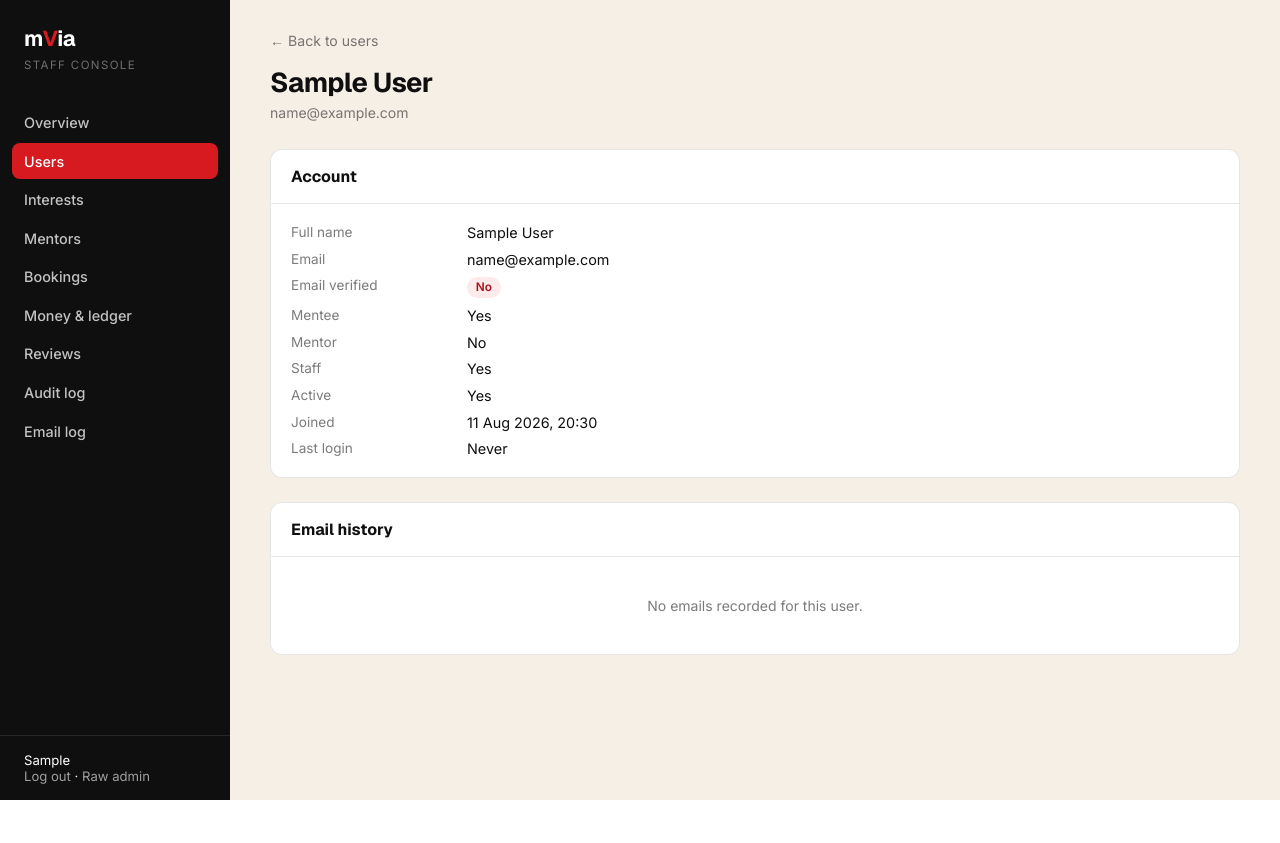
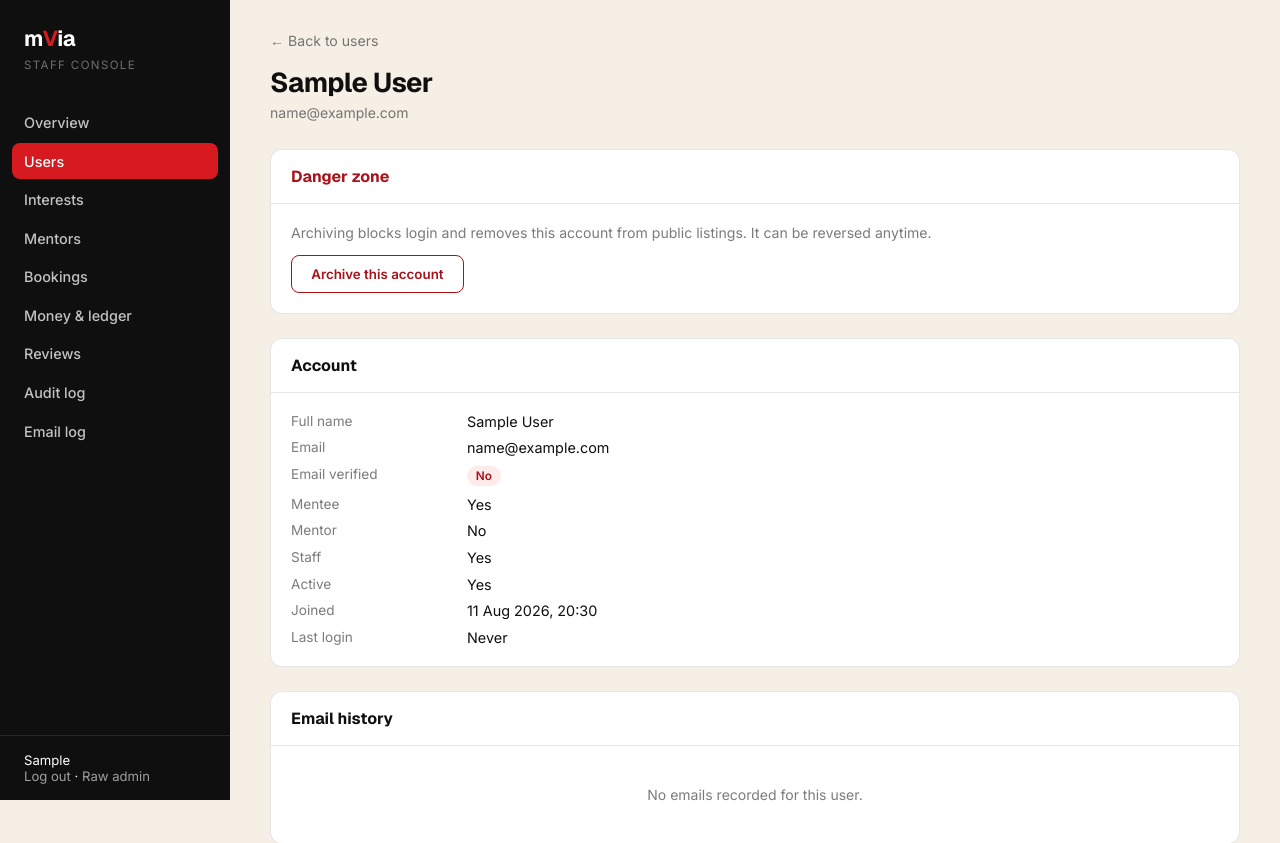
Before and after one commit to mentorvia/mvia, a Django app: page /staff/users/1/ in a window 1280 px wide. Shown: the top 843 px of the page. Before the commit the page ends 800 px from the top, so only its background shows below. Run offline with Django 5.2, Linux system fonts and the light colour scheme; the visitor is signed in with stand-in values (Sample User, id 1); data comes from the database, SQL or seed files in the repository; data that the repository does not hold is empty.

Commit message:
Add archive staff UI
A reusable "danger zone" partial (danger_zone.html) drives archive/
unarchive on both the mentor rich-profile editor and the generic
user_detail page: a disabled Archive button with an explanation when
active bookings block it, a confirmation modal with a required reason,
an archived banner with a one-click unarchive, and all other fields on
the page going read-only while archived. Mentor and user list pages
gain a "Show archived" toggle with an accurate count and dimmed
styling for archived rows.

Co-Authored-By: Claude Sonnet 5 <noreply@anthropic.com>

```diff
--- a/dashboard/views.py
+++ b/dashboard/views.py
@@ -76,8 +76,16 @@ def overview(request):
 @staff_required
 def users_list(request):
     """Searchable, paginated list of all users."""
+    from core.pagination import toggle_param_querystring
+
     query = request.GET.get("q", "").strip()
     users = User.objects.all()
+
+    archived_count = User.objects.filter(archived_at__isnull=False).count()
+    show_archived = request.GET.get("show_archived") == "1"
+    if not show_archived:
+        users = users.filter(archived_at__isnull=True)
+
     if query:
         users = users.filter(Q(full_name__icontains=query) | Q(email__icontains=query))
     users = users.order_by("-date_joined")
@@ -87,16 +95,22 @@ def users_list(request):
 
     return render(request, "dashboard/users_list.html", {
         "page": page, "query": query, "active_nav": "users",
+        "show_archived": show_archived, "archived_count": archived_count,
+        "show_archived_toggle_qs": toggle_param_querystring(request, "show_archived"),
     })
 
 
 @staff_required
 def user_detail(request, user_id):
     """Detail view for a single user, including their email history."""
+    from bookings.services import active_bookings_for_user
+
     target = get_object_or_404(User, pk=user_id)
     emails = EmailLog.objects.filter(recipient=target.email).order_by("-created_at")[:20]
+    active_bookings = None if target.is_archived else active_bookings_for_user(target)
     return render(request, "dashboard/user_detail.html", {
         "target": target, "emails": emails, "active_nav": "users",
+        "active_bookings": active_bookings,
     })
 
 
--- /dev/null
+++ b/templates/dashboard/_danger_zone.html
@@ -0,0 +1,132 @@
+{% load i18n %}
+{% comment %}
+Archive/unarchive "danger zone" — one implementation reused on both the
+generic staff user_detail page (the only account-management page mentees
+have) and the mentor rich-profile editor (which has real form fields to
+disable while archived). Expects: target (a User), active_bookings
+(queryset from bookings.services.active_bookings_for_user, or None if the
+caller didn't compute it).
+{% endcomment %}
+{% if target.is_archived %}
+  <div class="panel dz-banner">
+    <div class="dz-banner-body">
+      <div>
+        <strong>{% blocktrans with date=target.archived_at|date:"d M Y, H:i" admin=target.archived_by.full_name|default:"an admin" %}This account was archived on {{ date }} by {{ admin }}.{% endblocktrans %}</strong>
+        {% if target.archive_reason %}<div class="dz-reason">{% trans "Reason:" %} {{ target.archive_reason }}</div>{% endif %}
+      </div>
+      <form method="post" action="{% url 'staff:unarchive_user' target.id %}">
+        {% csrf_token %}
+        <button type="submit" class="dz-unarchive-btn">{% trans "Unarchive" %}</button>
+      </form>
+    </div>
+  </div>
+{% else %}
+  <div class="panel dz-zone">
+    <h2>{% trans "Danger zone" %}</h2>
+    <div class="dz-body">
+      {% if active_bookings %}
+        <div class="dz-blocked">
+          <p>{% blocktrans count n=active_bookings.count with name=target.get_short_name %}Cannot archive — {{ name }} has {{ n }} active booking. Cancel it first:{% plural %}Cannot archive — {{ name }} has {{ n }} active bookings. Cancel them first:{% endblocktrans %}</p>
+          <ul class="dz-booking-links">
+            {% for b in active_bookings %}
+              <li><a href="{% url 'staff:booking_detail' b.id %}">{{ b.slot.start|date:"d M Y, H:i" }} · {{ b.get_status_display }}</a></li>
+            {% endfor %}
+          </ul>
+        </div>
+      {% else %}
+        <p class="dz-hint">{% trans "Archiving blocks login and removes this account from public listings. It can be reversed anytime." %}</p>
+        <button type="button" class="dz-archive-trigger" data-modal="archive-modal-{{ target.id }}">
+          {% trans "Archive this" %} {% if target.is_mentor %}{% trans "mentor" %}{% else %}{% trans "account" %}{% endif %}
+        </button>
+      {% endif %}
+    </div>
+  </div>
+
+  <div class="dz-modal" id="archive-modal-{{ target.id }}" hidden>
+    <div class="dz-modal-backdrop" data-modal-close="archive-modal-{{ target.id }}"></div>
+    <div class="dz-modal-inner">
+      <h3>{% blocktrans with name=target.full_name %}Archive {{ name }}?{% endblocktrans %}</h3>
+      <form method="post" action="{% url 'staff:archive_user' target.id %}">
+        {% csrf_token %}
+        <label for="archive-reason-{{ target.id }}">{% trans "Reason (required)" %}</label>
+        <textarea id="archive-reason-{{ target.id }}" name="reason" rows="3" required></textarea>
+        <div class="dz-modal-actions">
+          <button type="button" class="dz-modal-cancel" data-modal-close="archive-modal-{{ target.id }}">{% trans "Cancel" %}</button>
+          <button type="submit" class="dz-modal-confirm">{% trans "Archive" %}</button>
+        </div>
+      </form>
+    </div>
+  </div>
+{% endif %}
+
+<style>
+  .dz-zone h2 { color: var(--deep-red); }
+  .dz-body { padding: 1.25rem; }
+  .dz-hint { font-size: 0.88rem; color: var(--muted); margin-bottom: 0.9rem; }
+  .dz-archive-trigger {
+    background: #fff; color: var(--deep-red); border: 1.5px solid var(--deep-red);
+    padding: 0.6rem 1.2rem; border-radius: 8px; font-weight: 600; cursor: pointer; font-family: inherit;
+  }
+  .dz-archive-trigger:hover { background: #fdeaea; }
+
+  .dz-blocked { font-size: 0.88rem; }
+  .dz-blocked p { margin-bottom: 0.6rem; }
+  .dz-booking-links { list-style: none; display: flex; flex-direction: column; gap: 0.35rem; }
+  .dz-booking-links a { color: var(--deep-red); font-weight: 600; text-decoration: none; }
+  .dz-booking-links a:hover { text-decoration: underline; }
+
+  .dz-banner { border-left: 3px solid var(--deep-red); background: #fdeaea; }
+  .dz-banner-body {
+    padding: 1rem 1.25rem; display: flex; justify-content: space-between;
+    align-items: center; flex-wrap: wrap; gap: 0.75rem;
+  }
+  .dz-banner-body strong { color: var(--deep-red); }
+  .dz-reason { font-size: 0.88rem; color: var(--ink); margin-top: 0.25rem; }
+  .dz-unarchive-btn {
+    background: var(--ink); color: #fff; border: none; padding: 0.6rem 1.2rem;
+    border-radius: 8px; font-weight: 600; cursor: pointer; font-family: inherit; white-space: nowrap;
+  }
+
+  .dz-modal[hidden] { display: none; }
+  .dz-modal {
+    position: fixed; inset: 0; z-index: 100; display: flex;
+    align-items: center; justify-content: center;
+  }
+  .dz-modal-backdrop { position: absolute; inset: 0; background: rgba(15,15,16,0.45); }
+  .dz-modal-inner {
+    position: relative; background: #fff; border-radius: 12px; padding: 1.5rem;
+    width: 100%; max-width: 420px; margin: 1rem;
+  }
+  .dz-modal-inner h3 { font-family: 'Geist', sans-serif; margin-bottom: 0.9rem; }
+  .dz-modal-inner label { display: block; font-size: 0.85rem; font-weight: 600; margin-bottom: 0.35rem; }
+  .dz-modal-inner textarea {
+    width: 100%; padding: 0.6rem 0.75rem; border: 1px solid var(--line);
+    border-radius: 8px; font-family: inherit; font-size: 0.9rem;
+  }
+  .dz-modal-actions { display: flex; gap: 0.6rem; margin-top: 1rem; justify-content: flex-end; }
+  .dz-modal-cancel {
+    background: #fff; border: 1px solid var(--line); color: var(--ink);
+    padding: 0.55rem 1.1rem; border-radius: 8px; cursor: pointer; font-family: inherit; font-weight: 600;
+  }
+  .dz-modal-confirm {
+    background: var(--deep-red); color: #fff; border: none;
+    padding: 0.55rem 1.1rem; border-radius: 8px; cursor: pointer; font-family: inherit; font-weight: 600;
+  }
+</style>
+
+<script>
+  (function () {
+    document.querySelectorAll('.dz-archive-trigger').forEach(function (btn) {
+      btn.addEventListener('click', function () {
+        var modal = document.getElementById(btn.dataset.modal);
+        if (modal) modal.hidden = false;
+      });
+    });
+    document.querySelectorAll('[data-modal-close]').forEach(function (el) {
+      el.addEventListener('click', function () {
+        var modal = document.getElementById(el.dataset.modalClose);
+        if (modal) modal.hidden = true;
+      });
+    });
+  })();
+</script>
--- a/templates/dashboard/user_detail.html
+++ b/templates/dashboard/user_detail.html
@@ -3,9 +3,11 @@
 {% block content %}
 <a href="{% url 'staff:users' %}" class="back">← Back to users</a>
 <div class="page-head">
-  <h1>{{ target.full_name }}</h1>
+  <h1>{{ target.full_name }}{% if target.is_archived %} <span class="badge no">Archived</span>{% endif %}</h1>
   <p>{{ target.email }}</p>
 </div>
+
+{% include "dashboard/_danger_zone.html" %}
 
 <div class="panel">
   <h2>Account</h2>
--- a/templates/profiles/_point_editor.html
+++ b/templates/profiles/_point_editor.html
@@ -1,16 +1,19 @@
 {% for p in points %}
   <div style="display:flex; justify-content:space-between; gap:1rem; padding:0.6rem 0; border-bottom:1px solid var(--line);">
     <div><strong>{{ p.title }}</strong>{% if p.description %} — <span style="color:var(--muted);">{{ p.description }}</span>{% endif %}</div>
+    {% if not archived %}
     <form method="post">
       {% csrf_token %}<input type="hidden" name="action" value="delete_point">
       <input type="hidden" name="point_id" value="{{ p.id }}">
       <button type="submit" style="background:none; border:none; color:var(--deep-red); cursor:pointer; font-size:0.8rem; white-space:nowrap;">Remove</button>
     </form>
+    {% endif %}
   </div>
 {% empty %}
   <p style="color:var(--muted); font-size:0.88rem; margin-bottom:0.5rem;">No points yet.</p>
 {% endfor %}
 
+{% if not archived %}
 <form method="post" style="display:flex; gap:0.5rem; flex-wrap:wrap; align-items:start; margin-top:0.85rem;">
   {% csrf_token %}<input type="hidden" name="action" value="add_point">
   <input type="hidden" name="category" value="{{ category }}">
@@ -18,3 +21,4 @@
   <input type="text" name="description" placeholder="Description" style="flex:2; min-width:240px; padding:0.5rem 0.7rem; border:1px solid var(--line); border-radius:7px; font-family:inherit;">
   <button type="submit" style="padding:0.5rem 1rem; background:var(--ink); color:#fff; border:none; border-radius:7px; cursor:pointer; font-size:0.85rem; font-family:inherit;">Add point</button>
 </form>
+{% endif %}
```
Also changed, not shown: core/pagination.py (+15 -0 lines), profiles/profile_editor.py (+15 -0 lines), profiles/staff_views.py (+10 -1 lines), templates/dashboard/users_list.html (+10 -5 lines), templates/profiles/staff_edit_profile.html (+10 -3 lines), templates/profiles/staff_mentor_queue.html (+14 -6 lines).
